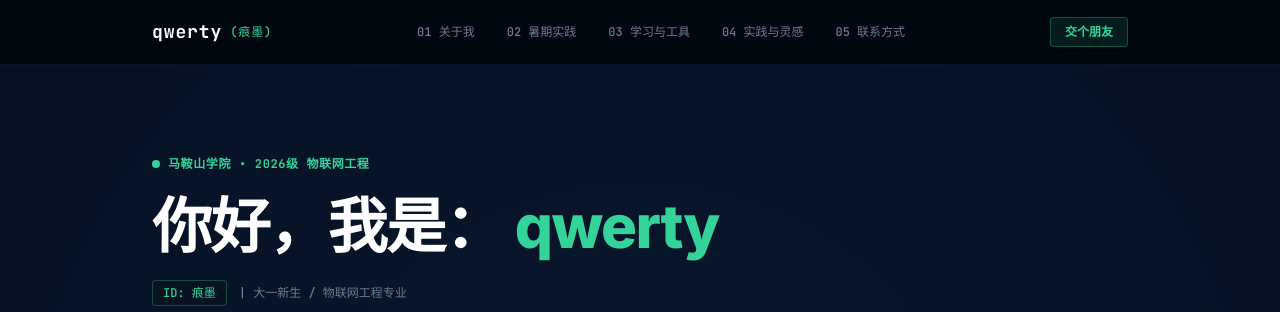
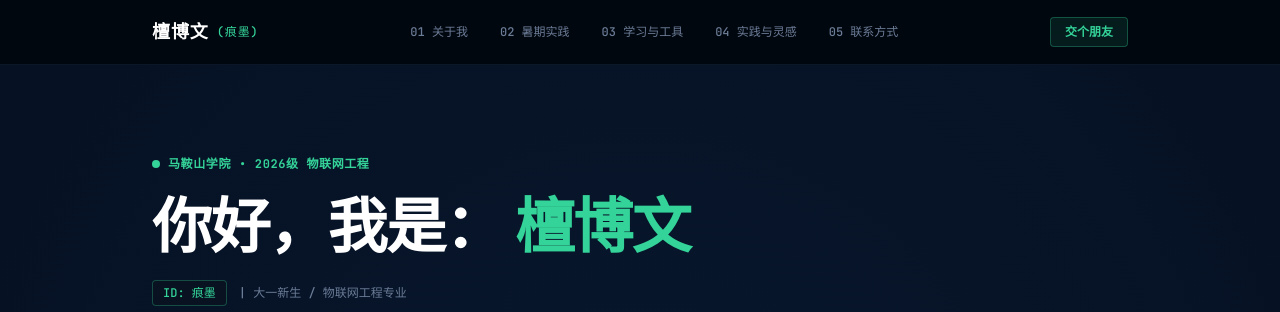
Before and after one commit to henmoGT/henmo, a plain HTML site: page index.html in a window 1280 px wide. Shown: the top 312 px of the page. Drawn offline with nearby package versions, Linux system fonts and the light colour scheme.

Commit message:
Add files via upload

```diff
--- a/index.html
+++ b/index.html
@@ -120,7 +120,7 @@
 <header class="fixed top-0 left-0 right-0 z-50 glass-nav border-b border-brand-border/60">
     <div class="max-w-5xl mx-auto px-6 h-16 flex items-center justify-between font-mono">
         <a href="#" class="text-lg font-bold tracking-wider text-white flex items-center gap-2">
-            qwerty
+            檀博文
             <span class="text-xs text-brand-neonGreen font-normal">(痕墨)</span>
         </a>
 
@@ -154,7 +154,7 @@
             <h1 class="text-4xl md:text-6xl font-extrabold tracking-tight text-white leading-tight">
                 你好，我是：
                 <br class="block md:hidden">
-                <span class="text-emerald-400">qwerty</span>
+                <span class="text-emerald-400">檀博文</span>
             </h1>
 
             <div class="flex items-center gap-3">
@@ -478,7 +478,7 @@
 <!-- FOOTER -->
 <footer class="border-t border-brand-border/40 py-8 bg-black/80 font-mono text-xs text-brand-textMuted">
     <div class="max-w-5xl mx-auto px-6 flex justify-between items-center">
-        <div>qwerty • 个人主页</div>
+        <div>檀博文 • 个人主页</div>
         <div class="flex items-center gap-2">
             <span>© 2026</span>
             <span class="text-brand-neonGreen font-bold">痕墨</span>
```
